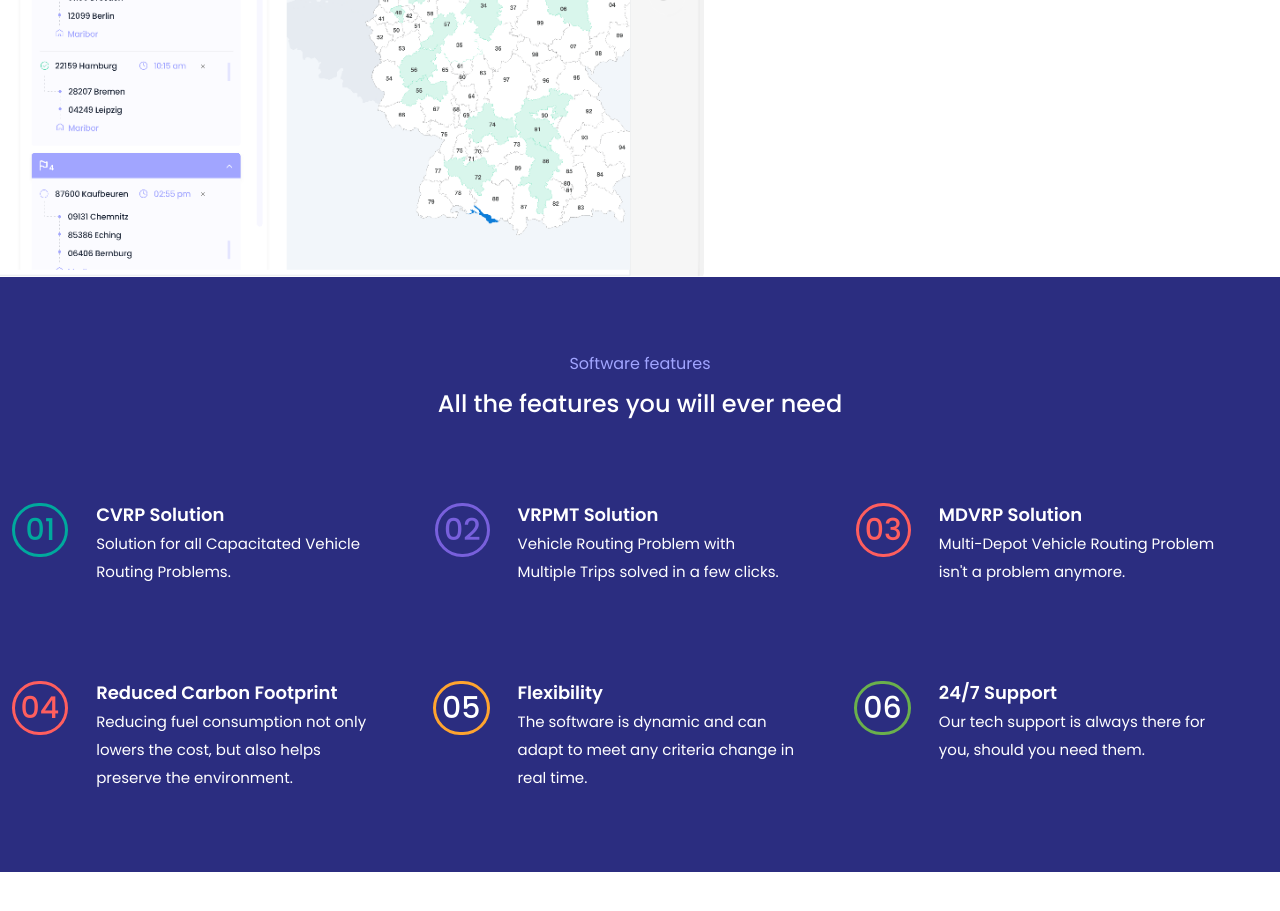
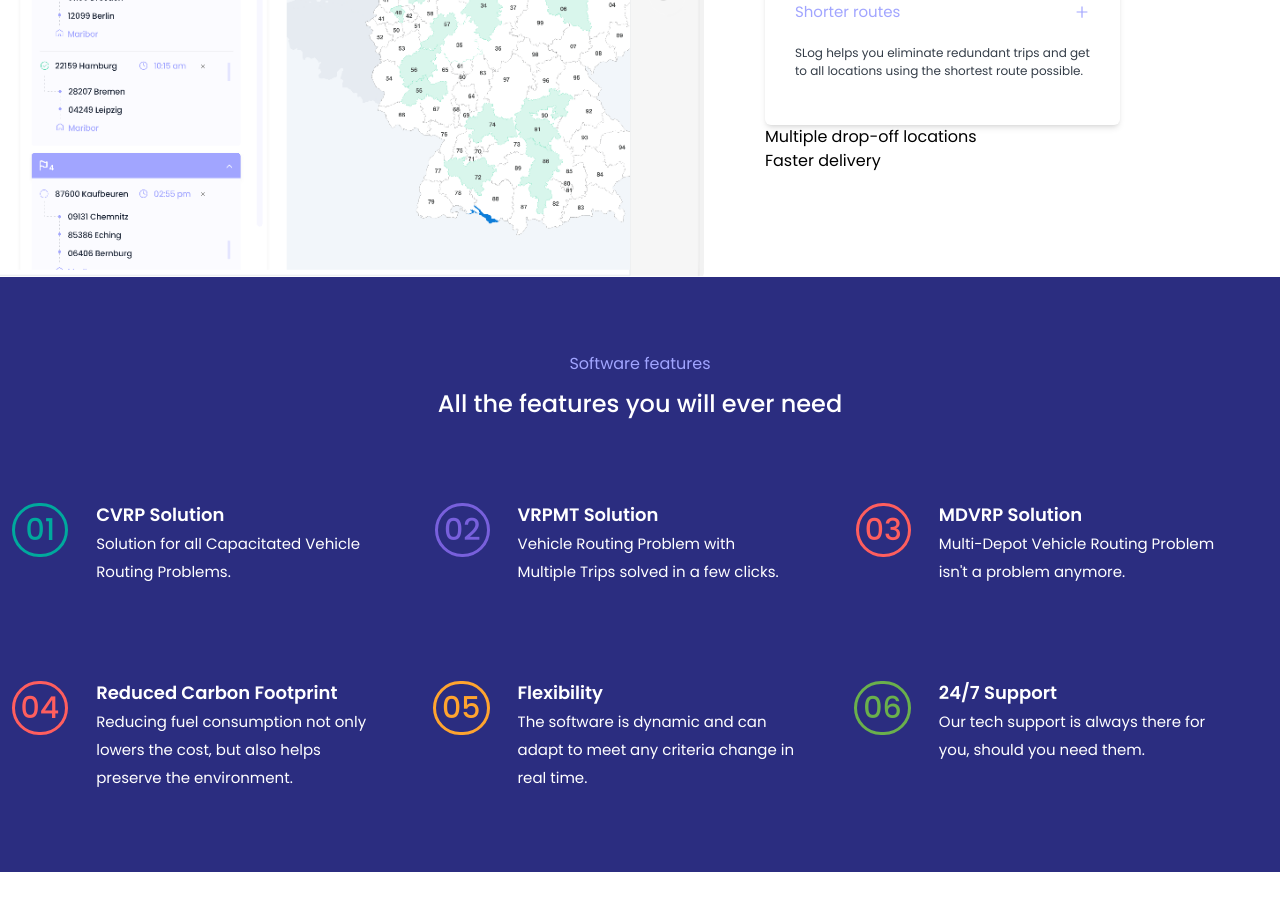
Before and after one commit to VladanIlicJS/s-log, a Next.js app: page / in a window 1280 px wide. Shown: the part 2160-3071 px from the top of the page. Built offline with nearby package versions, Linux system fonts and the light colour scheme.

Commit message:
a few changes added

```diff
--- a/components/RoutePlanner.jsx
+++ b/components/RoutePlanner.jsx
@@ -1,21 +1,43 @@
-import React from 'react'
-
+import React from "react";
+import {AiOutlinePlus} from "react-icons/ai"
 const RoutePlanner = () => {
   return (
-    <div className='w-full pt-20'>
-        <div className=' relative bg-planner w-full h-[600px] bg-no-repeat bg-[length:55%_100%]'>
-            <div className='absolute grid grid-cols-[10fr,7fr]'>
-                <div></div>
-                <div className='py-3 px-3 pr-40'>
-                    <h5 className='text-[#a1a5ff] text-[16px]'>Smart Route Planner</h5>
-                    <h1 className='text-[#2b2d80] text-3xl leading-[40px] pt-[32px] font-[500] '><span className='text-[#a1a5ff]'>SLog</span> makes route planning easier, faster and efficient</h1>
-                    <p className='leading-7 pt-[12px] pr-20'>Our team will set up the software to optimize for your unique business structure and goals.</p>
+    <div className="w-full pt-20">
+      <div className=" relative bg-planner w-full h-[600px] bg-no-repeat bg-[length:55%_100%]">
+        <div className="absolute grid grid-cols-[10fr,7fr]">
+          <div></div>
+          <div className="py-3 px-3 pr-40">
+            <h5 className="text-[#a1a5ff] text-[16px]">Smart Route Planner</h5>
+            <h1 className="text-[#2b2d80] text-3xl leading-[40px] pt-[32px] font-[500] ">
+              <span className="text-[#a1a5ff]">SLog</span> makes route planning
+              easier, faster and efficient
+            </h1>
+            <p className="leading-7 pt-[12px] pr-20">
+              Our team will set up the software to optimize for your unique
+              business structure and goals.
+            </p>
+            <div>
+              <div className="py-[20px] px-[30px] shadow-md rounded-md">
+                <div className="flex items-center justify-between py-2 text-[#a1a5ff] py-[20px]">
+                  <h3 className="text-[#a1a5ff] text-[15px]">Shorter routes</h3>
+                  <AiOutlinePlus/>
                 </div>
+                <p className="text-[#343d48] pb-[25px] text-[12px]">SLog helps you eliminate redundant trips and get to all locations using the shortest route possible.</p>
+              </div>
+              <div>
+                <h3 className="">Multiple drop-off locations</h3>
+                <p></p>
+              </div>
+              <div>
+                <h3 className="">Faster delivery</h3>
+                <p></p>
+              </div>
             </div>
+          </div>
         </div>
+      </div>
+    </div>
+  );
+};
 
-    </div>
-  )
-}
-
-export default RoutePlanner
+export default RoutePlanner;
--- a/components/SoftwareFeatures.jsx
+++ b/components/SoftwareFeatures.jsx
@@ -50,7 +50,7 @@ const Features = () => {
             </div>
             <div className='grid grid-cols-[1fr,6fr]'>
                 <div className='pt-3 text-right'>
-                    <span className='text-3xl text-white rounded-full py-[3px] px-[6px] w-full h-full self-stretch border-solid border-[3.5px] font-medium text-[#ffa42f] border-[#ffa42f]'>05</span>
+                    <span className='text-3xl  rounded-full py-[3px] px-[6px] w-full h-full self-stretch border-solid border-[3.5px] font-medium text-[#ffa42f] border-[#ffa42f]'>05</span>
                 </div>
                 <div className='px-7 pr-14'>
                     <h5 className=' leading-[30px] text-[18px] font-[600]'>Flexibility</h5>
@@ -59,7 +59,7 @@ const Features = () => {
             </div>
             <div className='grid grid-cols-[1fr,6fr]'>
                 <div className='pt-3 text-right'>
-                    <span className='text-3xl text-white rounded-full py-[3px] px-[6px] w-full h-full self-stretch border-solid border-[3.5px] font-medium text-[#6ab04c] border-[#6ab04c]'>06</span>
+                    <span className='text-3xl  rounded-full py-[3px] px-[6px] w-full h-full self-stretch border-solid border-[3.5px] font-medium text-[#6ab04c] border-[#6ab04c]'>06</span>
                 </div>
                 <div className='px-7 pr-14'>
                     <h5 className=' leading-[30px] text-[18px] font-[600]'>24/7 Support</h5>
```
